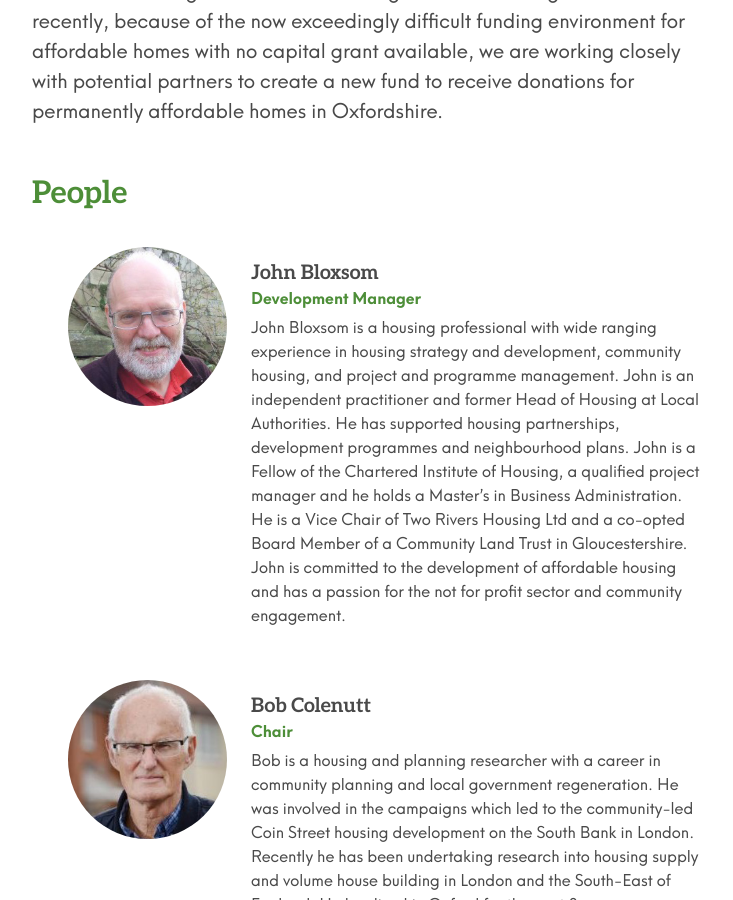
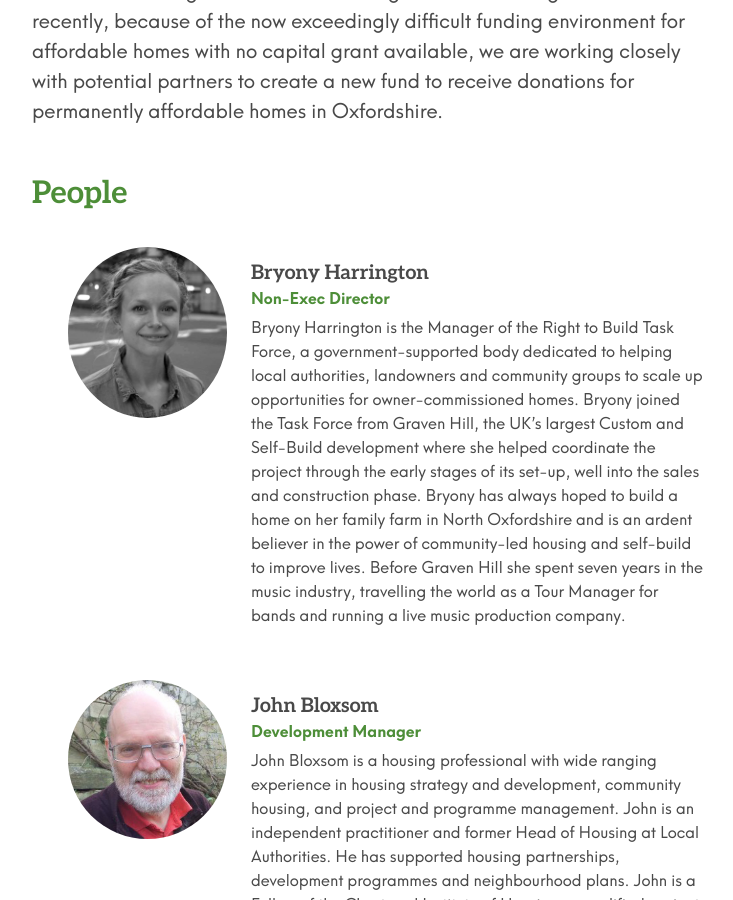
Before and after one commit to johnpuddephatt/oclt, a Jekyll site: the page built from _pages/about.md, in a window 1280 px wide and 900 px high, scrolled down 781 px. Shown: the whole window, without its empty margins (272-1005 px from the left). Built offline with Jekyll 4.4.1, drawn with Linux system fonts in a browser that asks for light colours.

Commit message:
Update from Forestry.io Charlie Fisher updated _data/people.yml

```diff
--- a/_data/people.yml
+++ b/_data/people.yml
@@ -1,42 +1,122 @@
 ---
 people:
+- name: Bryony Harrington
+  role: Non-Exec Director
+  image: "/uploads/Bryony Harrington headshot BH 2019.jpg"
+  description: Bryony Harrington is the Manager of the Right to Build Task Force,
+    a government-supported body dedicated to helping local authorities, landowners
+    and community groups to scale up opportunities for owner-commissioned homes. Bryony
+    joined the Task Force from Graven Hill, the UK’s largest Custom and Self-Build
+    development where she helped coordinate the project through the early stages of
+    its set-up, well into the sales and construction phase. Bryony has always hoped
+    to build a home on her family farm in North Oxfordshire and is an ardent believer
+    in the power of community-led housing and self-build to improve lives. Before
+    Graven Hill she spent seven years in the music industry, travelling the world
+    as a Tour Manager for bands and running a live music production company.
 - name: John Bloxsom
   role: Development Manager
-  description: 'John Bloxsom is a housing professional with wide ranging experience in housing strategy and development, community housing, and project and programme management. John is an independent practitioner and former Head of Housing at Local Authorities. He has supported housing partnerships, development programmes and neighbourhood plans. John is a Fellow of the Chartered Institute of Housing, a qualified project manager and he holds a Master’s in Business Administration. He is a Vice Chair of Two Rivers Housing Ltd and a co-opted Board Member of a Community Land Trust in Gloucestershire. John is committed to the development of affordable housing and has a passion for the not for profit sector and community engagement.'
-  image: '/uploads/people/john_bloxsom.jpg'
+  description: John Bloxsom is a housing professional with wide ranging experience
+    in housing strategy and development, community housing, and project and programme
+    management. John is an independent practitioner and former Head of Housing at
+    Local Authorities. He has supported housing partnerships, development programmes
+    and neighbourhood plans. John is a Fellow of the Chartered Institute of Housing,
+    a qualified project manager and he holds a Master’s in Business Administration.
+    He is a Vice Chair of Two Rivers Housing Ltd and a co-opted Board Member of a
+    Community Land Trust in Gloucestershire. John is committed to the development
+    of affordable housing and has a passion for the not for profit sector and community
+    engagement.
+  image: "/uploads/people/john_bloxsom.jpg"
 - name: Bob Colenutt
   role: Chair
-  image: '/uploads/people/bobc.jpg'
-  description: 'Bob is a housing and planning researcher with a career in community planning and local government regeneration.  He was involved in the campaigns which led to the community-led Coin Street housing development on the South Bank in London.  Recently he has been undertaking research into housing supply and volume house building in London and the South-East of England.  He has lived in Oxford for the past 8 years.'
+  image: "/uploads/people/bobc.jpg"
+  description: Bob is a housing and planning researcher with a career in community
+    planning and local government regeneration.  He was involved in the campaigns
+    which led to the community-led Coin Street housing development on the South Bank
+    in London.  Recently he has been undertaking research into housing supply and
+    volume house building in London and the South-East of England.  He has lived in
+    Oxford for the past 8 years.
 - name: Charlie Fisher
   role: Exec Team
-  image: '/uploads/people/Charlie.jpg'
-  description: 'Charlie joined OCLT as Project Manager in July 2014 and since finishing this role has continued to participate as an executive director attending regular meetings to keep things going. Charlie trained as an architect specialising in development and emergency practice and is now doing a PhD on affordable housing delivery models at Oxford Brookes. His experiences of working for local architecture practice Transition by Design, his passion for housing issues, residential design and participatory techniques, together with his growing expertise in affordable housing, make him an invaluable member of the Board.'
+  image: "/uploads/people/Charlie.jpg"
+  description: Charlie joined OCLT as Project Manager in July 2014 and since finishing
+    this role has continued to participate as an executive director attending regular
+    meetings to keep things going. Charlie trained as an architect specialising in
+    development and emergency practice and is now doing a PhD on affordable housing
+    delivery models at Oxford Brookes. His experiences of working for local architecture
+    practice Transition by Design, his passion for housing issues, residential design
+    and participatory techniques, together with his growing expertise in affordable
+    housing, make him an invaluable member of the Board.
 - name: Fran Ryan
   role: Secretary
-  image: '/uploads/people/fran.png'
-  description: 'Fran is a freelance Chartered Occupational Psychologist and works part time in Human Resources in the private and public sectors. She has previously had 13 years management experience in financial services. Although not a housing professional by background has developed considerable expertise in alternative approaches to affordable housing provision and is passionate about avoiding Right to Buy in order to retain permanent affordability.'
+  image: "/uploads/people/fran.png"
+  description: Fran is a freelance Chartered Occupational Psychologist and works part
+    time in Human Resources in the private and public sectors. She has previously
+    had 13 years management experience in financial services. Although not a housing
+    professional by background has developed considerable expertise in alternative
+    approaches to affordable housing provision and is passionate about avoiding Right
+    to Buy in order to retain permanent affordability.
 - name: Ron Gibbons
   role: Exec Team
-  image: '/uploads/people/rongibbons.jpg'
-  description: 'Ron Gibbons is an architect by training and has over 30 years’ experience in Master Planning and Urban Design living and practicing in the UK, US and Japan.  He has specialised in residential design, from one-off residences through urban regeneration to the design and development of completely new communities. Ron considers the delivery of exciting, efficient yet environmentally conscious housing to be the greatest challenge in the UK and has worked over the last 10 years with both the DCLG and the HCA to help facilitate its growth.  He is a leading expert on Custom Build Housing and is a Director of Urban Selfbuild Ltd which was one of the first developer companies in the UK to receive government loan funding to help deliver a new type of housing model in the UK.'
+  image: "/uploads/people/rongibbons.jpg"
+  description: Ron Gibbons is an architect by training and has over 30 years’ experience
+    in Master Planning and Urban Design living and practicing in the UK, US and Japan.  He
+    has specialised in residential design, from one-off residences through urban regeneration
+    to the design and development of completely new communities. Ron considers the
+    delivery of exciting, efficient yet environmentally conscious housing to be the
+    greatest challenge in the UK and has worked over the last 10 years with both the
+    DCLG and the HCA to help facilitate its growth.  He is a leading expert on Custom
+    Build Housing and is a Director of Urban Selfbuild Ltd which was one of the first
+    developer companies in the UK to receive government loan funding to help deliver
+    a new type of housing model in the UK.
 - name: Deborah Glass Woodin
   role: Exec Team
-  image: '/uploads/people/DGW.jpg'
-  description: 'Deborah is a community activist and has joined the Board for one year from January 2017 to support the success of the Irving Building Project. She has been a prime mover in this. Deborah first trained as an occupational therapist in Oxford in the early 80s, then worked and campaigned in the Middle East. She returned to Oxford in 1992, becoming a City and then a County Councillor. Apart from her interest in addressing the challenges of housing in Oxford (through co-housing and Homes for Oxford) she is part of Oxford GreenPrint workers co-op, is a founder member/manager of South Oxford Farmers and Community Market and is working to set up a local micro-dairy. She is a widow and the mother of two teenagers and has lived in South Oxford for 23 years.'
+  image: "/uploads/people/DGW.jpg"
+  description: Deborah is a community activist and has joined the Board for one year
+    from January 2017 to support the success of the Irving Building Project. She has
+    been a prime mover in this. Deborah first trained as an occupational therapist
+    in Oxford in the early 80s, then worked and campaigned in the Middle East. She
+    returned to Oxford in 1992, becoming a City and then a County Councillor. Apart
+    from her interest in addressing the challenges of housing in Oxford (through co-housing
+    and Homes for Oxford) she is part of Oxford GreenPrint workers co-op, is a founder
+    member/manager of South Oxford Farmers and Community Market and is working to
+    set up a local micro-dairy. She is a widow and the mother of two teenagers and
+    has lived in South Oxford for 23 years.
 - name: Dr Sue Brownill
-  role: 'Non-Exec Director'
-  image: '/uploads/people/suebrownill.jpg'
-  description: 'Sue Brownill is a Reader in Urban Policy and Governance at Oxford Brookes University, whose research and teaching interests focus on the interaction of communities with urban planning and regeneration. Sue has been a board member of Oxford Citizens Housing Association since 2003 and before moving to Oxford worked with community organisations in London’s Docklands.'
+  role: Non-Exec Director
+  image: "/uploads/people/suebrownill.jpg"
+  description: Sue Brownill is a Reader in Urban Policy and Governance at Oxford Brookes
+    University, whose research and teaching interests focus on the interaction of
+    communities with urban planning and regeneration. Sue has been a board member
+    of Oxford Citizens Housing Association since 2003 and before moving to Oxford
+    worked with community organisations in London’s Docklands.
 - name: Larry Sanders
-  role: 'Non-Exec Director'
-  image: '/uploads/people/larry.jpg'
-  description: 'Larry was a county councillor for four years and was the Leader of the Green Group on Oxfordshire County Council. He has used his position to bring Land Trusts into discussion, particularly in meeting the increasing need for accommodation for Older People. He sees that community land trusts tackle two of the major issues of our time: the need for homes at a price that most people can afford and the building of community. He is a trained lawyer and social worker. He has been a university lecturer in Social Work and Social and Health Care Law.'
+  role: Non-Exec Director
+  image: "/uploads/people/larry.jpg"
+  description: 'Larry was a county councillor for four years and was the Leader of
+    the Green Group on Oxfordshire County Council. He has used his position to bring
+    Land Trusts into discussion, particularly in meeting the increasing need for accommodation
+    for Older People. He sees that community land trusts tackle two of the major issues
+    of our time: the need for homes at a price that most people can afford and the
+    building of community. He is a trained lawyer and social worker. He has been a
+    university lecturer in Social Work and Social and Health Care Law.'
 - name: Jock Coats
-  role: 'Non-Exec Director'
-  image: '/uploads/people/Jock.jpg'
-  description: 'Jock’s first career was on the Stock Exchange culminating in private client equities portfolio management. He now works in IT support and development, moving to Oxford in 1993 and to Oxford Brookes University in 1996. Jock served on the City Council for three years up till 2002 and with Fran was a founder member of OCLT in 2003. He has been a governor of Oxford Brookes University, chair of the Oxfordshire Social Enterprise Forum and a director of Social Enterprise South East (SE2 Partnership). He has just completed his first degree (and got a first) in Economics and Politics.'
+  role: Non-Exec Director
+  image: "/uploads/people/Jock.jpg"
+  description: Jock’s first career was on the Stock Exchange culminating in private
+    client equities portfolio management. He now works in IT support and development,
+    moving to Oxford in 1993 and to Oxford Brookes University in 1996. Jock served
+    on the City Council for three years up till 2002 and with Fran was a founder member
+    of OCLT in 2003. He has been a governor of Oxford Brookes University, chair of
+    the Oxfordshire Social Enterprise Forum and a director of Social Enterprise South
+    East (SE2 Partnership). He has just completed his first degree (and got a first)
+    in Economics and Politics.
 - name: Vyv Salmon
-  role: 'Non-Exec Director'
-  image: '/uploads/people/vyv.png'
-  description: 'Vyvyan lives and works in Oxford and has over 40 years’ experience in managing residential and small-scale commercial property. He is currently self-employed managing a small residential property portfolio. He has extensive knowledge of town planning having been a lecturer in Economics for Estate Management and Town Planning students at Oxford Brookes University 1973 to  1989. He has extensive director experience as a Board Member and is currently a Board Member of South West Foundation, and The Old Bakehouse Trust Co-operatively managed workspaces.'
+  role: Non-Exec Director
+  image: "/uploads/people/vyv.png"
+  description: Vyvyan lives and works in Oxford and has over 40 years’ experience
+    in managing residential and small-scale commercial property. He is currently self-employed
+    managing a small residential property portfolio. He has extensive knowledge of
+    town planning having been a lecturer in Economics for Estate Management and Town
+    Planning students at Oxford Brookes University 1973 to  1989. He has extensive
+    director experience as a Board Member and is currently a Board Member of South
+    West Foundation, and The Old Bakehouse Trust Co-operatively managed workspaces.
```
